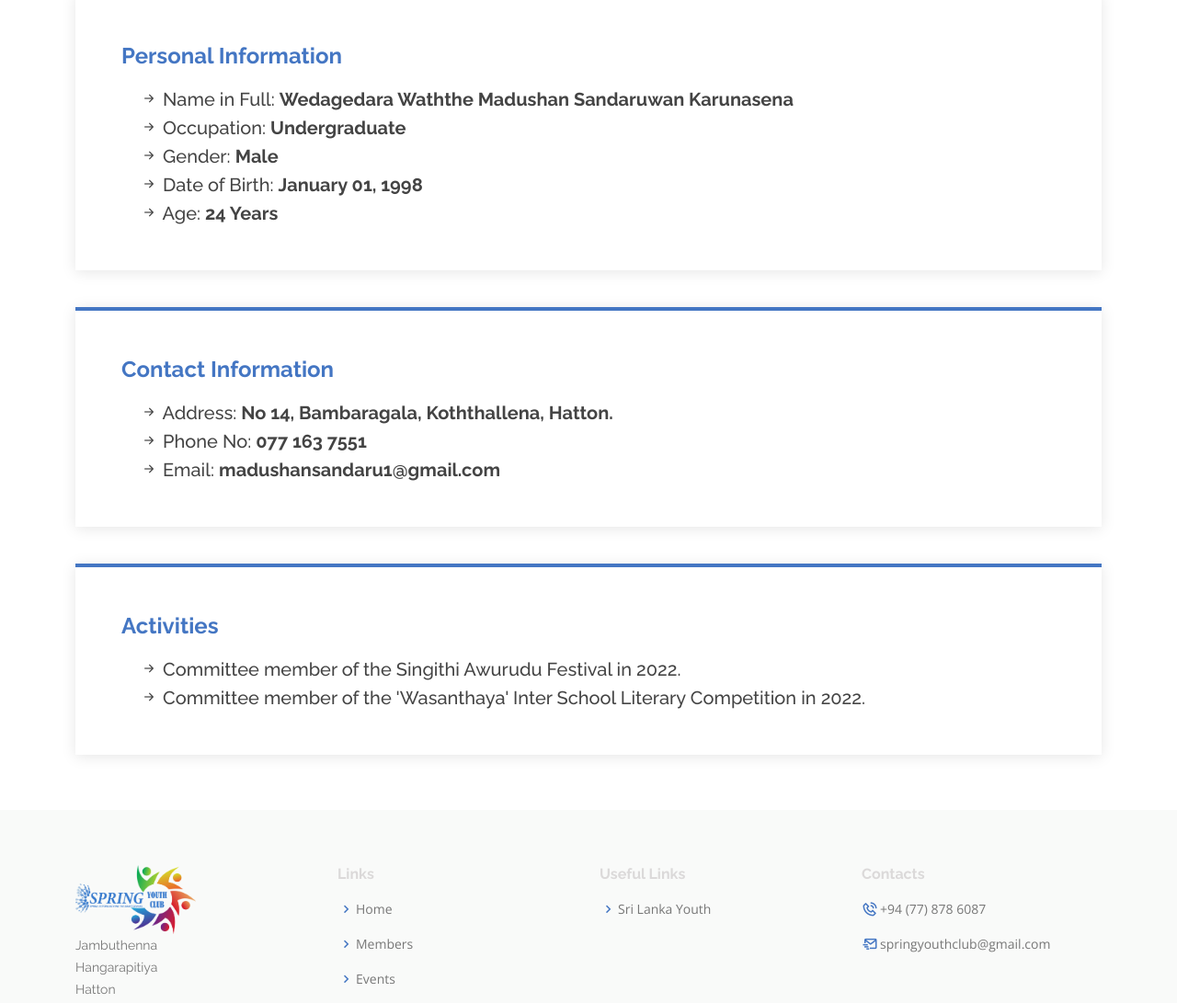
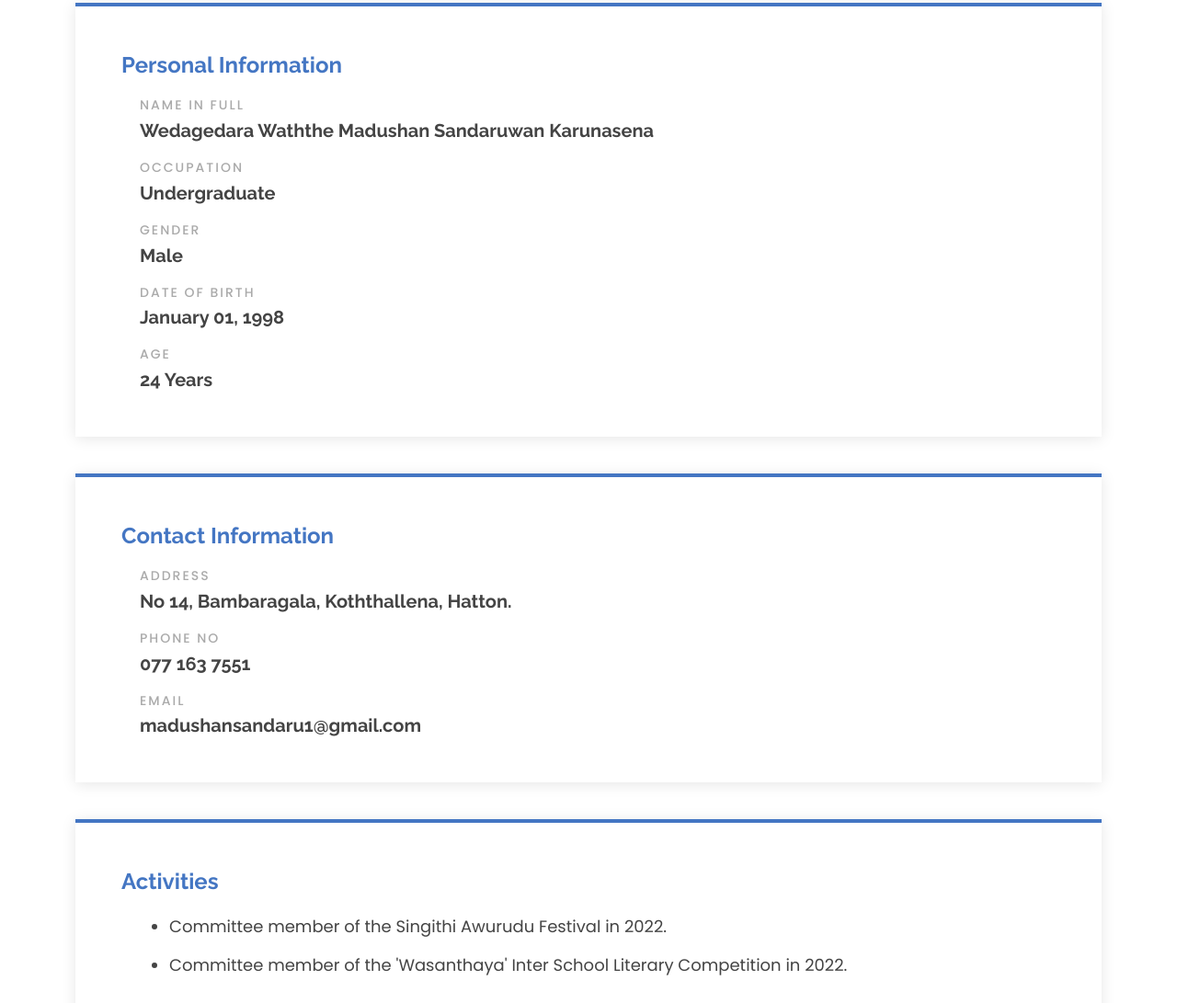
Before and after one commit to springyouthclub/springyouthclub.github.io, a plain HTML site: page member/syc###.html in a window 1280 px wide. Shown: the part 900-1991 px from the top of the page at 92% size. Drawn offline with nearby package versions, Linux system fonts and the light colour scheme.

Commit message:
Update syc###.html

```diff
--- a/member/syc###.html
+++ b/member/syc###.html
@@ -79,7 +79,6 @@
                             <img src="../assets/img/members/syc001.png">
                         </div>
                         <div class="card-body">
-                            <h2 class="card-title"><a>Madushan Sandaruwan</a></h2>
 
                             <div class="social">
                                 <a href="https://madushansandaru1.github.io/" target="_blank"><i class="bi bi-globe2"></i></a>
@@ -89,6 +88,7 @@
                                 <a href="https://www.instagram.com/madushansandaru1/" target="_blank"><i class="bi bi-instagram"></i></a>
                             </div>
 
+                            <h2 class="card-title"><a>Madushan Sandaruwan</a></h2>
                             <h4 class="card-title">Member ID: <a>SYC/001</a></h4>
                             <h6 class="card-title">Joined Date: <a>January 26, 2022</a></h6>
                         </div>
@@ -103,11 +103,16 @@
                             <h4 class="info-card-title"><a>Personal Information</a></h4>
 
                             <div class="info-card-content">
-                                <h5><i class="bi bi-arrow-right-short"></i> Name in Full: <a>Wedagedara Waththe Madushan Sandaruwan Karunasena</a></h5>
-                                <h5><i class="bi bi-arrow-right-short"></i> Occupation: <a>Undergraduate</a></h5>
-                                <h5><i class="bi bi-arrow-right-short"></i> Gender: <a>Male</a></h5>
-                                <h5><i class="bi bi-arrow-right-short"></i> Date of Birth: <a id="dob-val">January 01, 1998</a></h5>
-                                <h5><i class="bi bi-arrow-right-short"></i> Age: <a id="age-val"></a></h5>
+                                <h6>Name in Full</h6>
+                                <h5><a>Wedagedara Waththe Madushan Sandaruwan Karunasena</a></h5>
+                                <h6>Occupation</h6>
+                                <h5><a>Undergraduate</a></h5>
+                                <h6>Gender</h6>
+                                <h5><a>Male</a></h5>
+                                <h6>Date of Birth</h6>
+                                <h5><a id="dob-val">January 01, 1998</a></h5>
+                                <h6>Age</h6>
+                                <h5><a id="age-val"></a></h5>
                             </div>
 
                         </div>
@@ -122,9 +127,12 @@
                             <h4 class="info-card-title"><a>Contact Information</a></h4>
 
                             <div class="info-card-content">
-                                <h5><i class="bi bi-arrow-right-short"></i> Address: <a>No 14, Bambaragala, Koththallena, Hatton.</a></h5>
-                                <h5><i class="bi bi-arrow-right-short"></i> Phone No: <a>077 163 7551</a></h5>
-                                <h5><i class="bi bi-arrow-right-short"></i> Email: <a>madushansandaru1@gmail.com</a></h5>
+                                <h6>Address</h6>
+                                <h5><a>No 14, Bambaragala, Koththallena, Hatton.</a></h5>
+                                <h6>Phone No</h6>
+                                <h5><a>077 163 7551</a></h5>
+                                <h6>Email</h6>
+                                <h5><a>madushansandaru1@gmail.com</a></h5>
                             </div>
 
                         </div>
@@ -139,8 +147,10 @@
                             <h4 class="info-card-title"><a>Activities</a></h4>
 
                             <div class="info-card-content">
-                                <h5><i class="bi bi-arrow-right-short"></i> Committee member of the Singithi Awurudu Festival in 2022.</h5>
-                                <h5><i class="bi bi-arrow-right-short"></i> Committee member of the 'Wasanthaya' Inter School Literary Competition in 2022.</h5>
+                                <ul>
+                                    <li>Committee member of the Singithi Awurudu Festival in 2022.</li>
+                                    <li>Committee member of the 'Wasanthaya' Inter School Literary Competition in 2022.</li>
+                                </ul>
                             </div>
 
                         </div>
```
